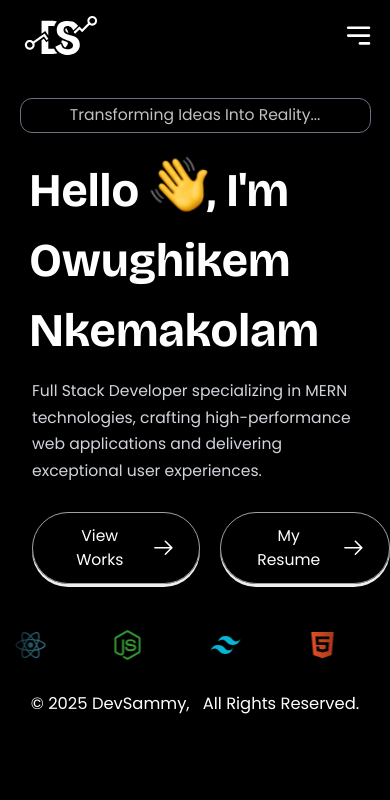
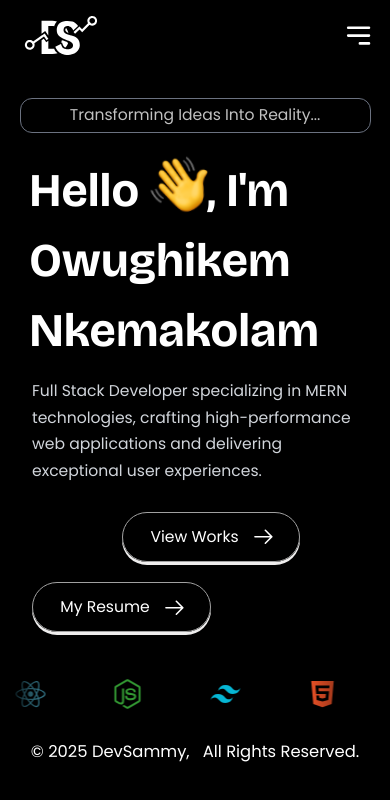
Before and after one commit to Sammyarc/portfolio-website, a React (Vite) app: page / in a window 390 px wide. Shown: the top 800 px of the page. Built offline with nearby package versions, Linux system fonts and the light colour scheme.

Commit message:
Style change to the button layout on mobile screens

```diff
--- a/src/components/Hero/Hero.jsx
+++ b/src/components/Hero/Hero.jsx
@@ -56,10 +56,10 @@ const Hero = () => {
         initial={{ opacity: 0, y: 20 }}
         animate={{ opacity: 1, y: 0 }}
         transition={{ delay: 0.8, duration: 0.5 }}
-        className="flex justify-start ml-8 gap-5 md:justify-center mt-[7vw] mb-[12vw] md:mt-[2vw] md:mb-[4vw]"
+        className="flex flex-col  ml-8 gap-5 mt-[7vw] mb-[12vw] md:flex-row md:justify-center md:mt-[2vw] md:mb-[4vw]"
       >
         <Link to="/projects">
-          <button className="bg-transparent box border border-[#a1a1a1] text-white rounded-full font-medium flex items-center justify-center relative z-10 px-[7vw] py-[3vw] md:px-[1.4vw] md:py-[0.7vw]">
+          <button className="bg-transparent box border border-[#a1a1a1] text-white rounded-full mx-auto font-medium flex items-center justify-center relative z-10 px-[7vw] py-[3vw] md:mx-0 md:px-[1.4vw] md:py-[0.7vw]">
             <span className="font-Poppins text-[4vw] md:text-[1vw]">
               View Works
             </span>
```
